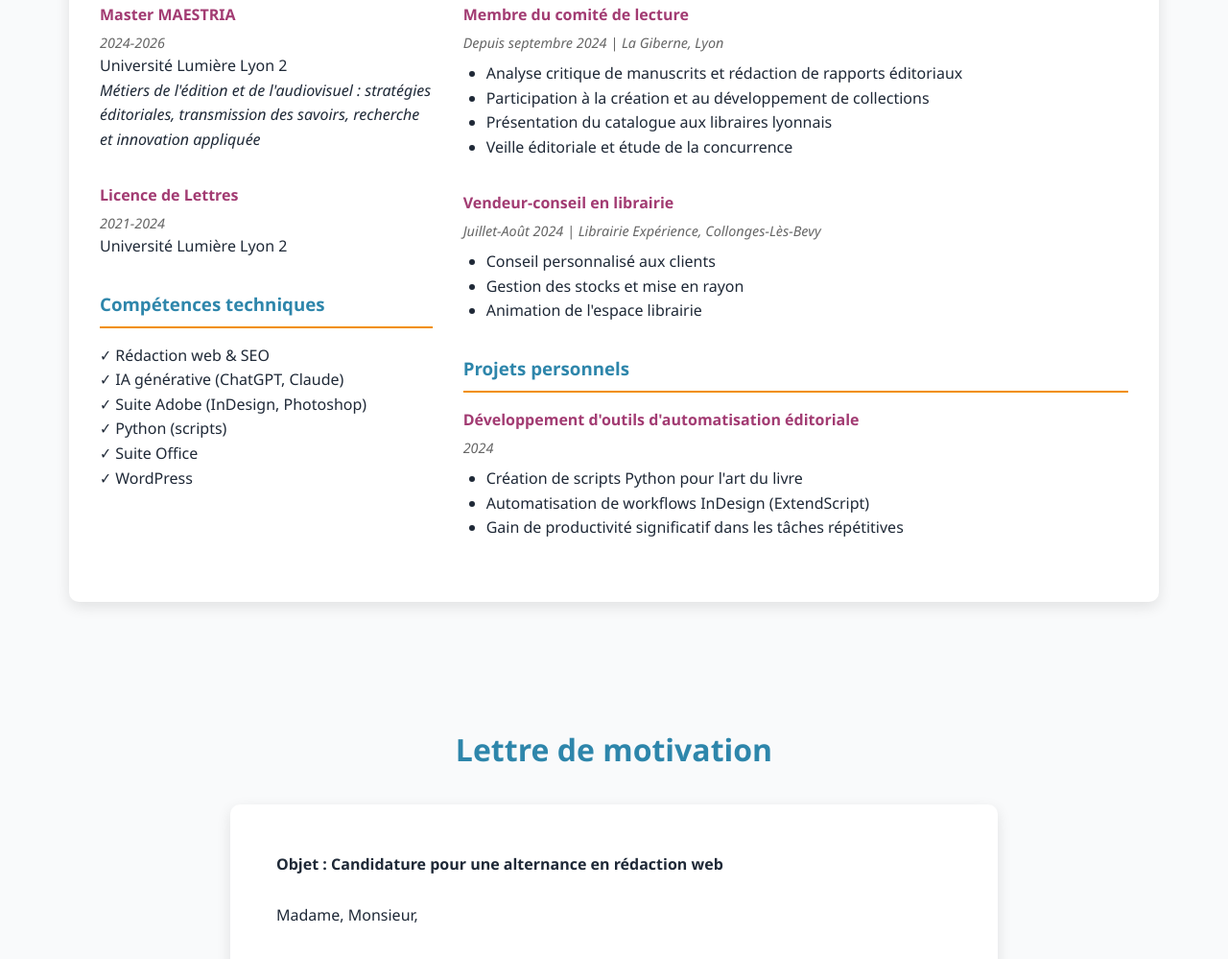
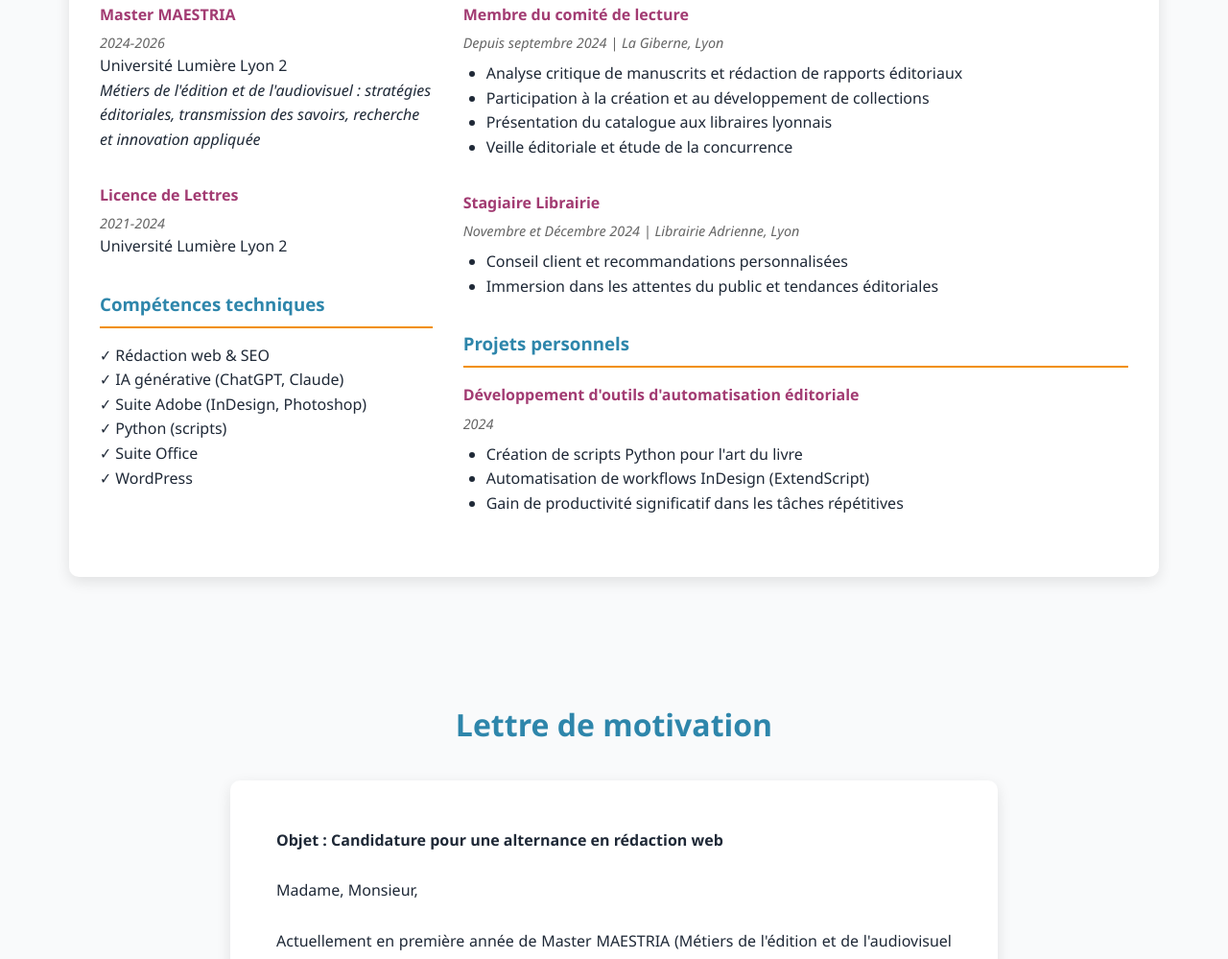
Before and after one commit to leopoldboxberger-debug/leopold-boxberger.github.io, a plain HTML site: page index.html in a window 1280 px wide. Shown: the part 1874-2873 px from the top of the page at 96% size. Drawn offline with Linux system fonts and the light colour scheme.

Commit message:
Update index.html

```diff
--- a/index.html
+++ b/index.html
@@ -542,13 +542,12 @@
                     </div>
 
                     <div class="experience-item">
-                        <h4>Vendeur-conseil en librairie</h4>
-                        <p class="experience-date">Juillet-Août 2024 | Librairie Expérience, Collonges-Lès-Bevy</p>
-                        <ul>
-                            <li>Conseil personnalisé aux clients</li>
-                            <li>Gestion des stocks et mise en rayon</li>
-                            <li>Animation de l'espace librairie</li>
-                        </ul>
+                       <h4>Stagiaire Librairie</h4>
+<p class="experience-date">Novembre et Décembre 2024 | Librairie Adrienne, Lyon</p>
+<ul>
+    <li>Conseil client et recommandations personnalisées</li>
+    <li>Immersion dans les attentes du public et tendances éditoriales</li>
+</ul>
                     </div>
 
                     <h3 style="margin-top: 2rem;">Projets personnels</h3>
```
